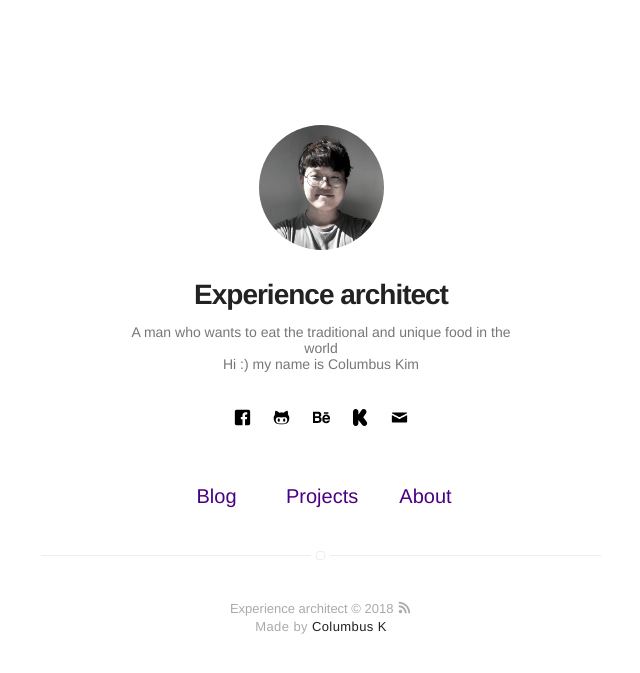
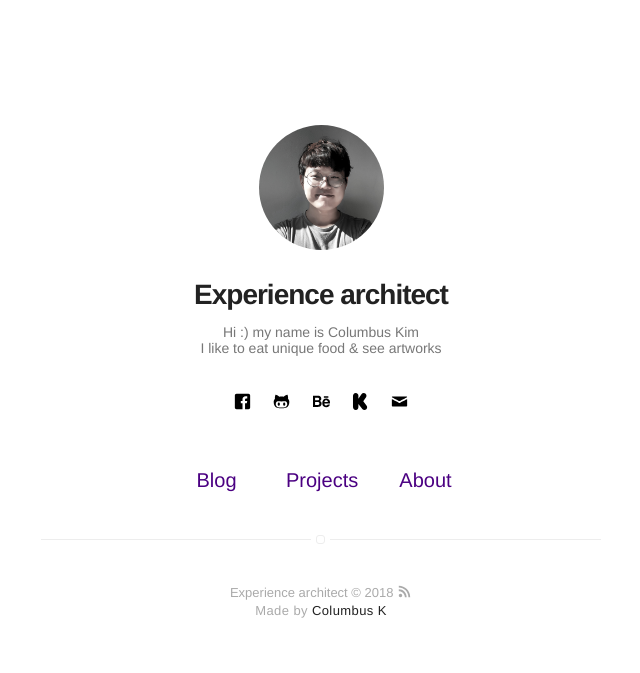
Before and after one commit to banjag954/banjag954.github.io, a Jekyll site: the page built from index.html, in a window 1280 px wide. Shown: the top 673 px of the page, without its empty margins (319-959 px from the left). Built offline with Jekyll 4.4.1, drawn with Linux system fonts in a browser that asks for light colours.

Commit message:
edit_profilile

```diff
--- a/_config.yml
+++ b/_config.yml
@@ -2,7 +2,7 @@ remote_theme: sergiokopplin/indigo
 
 # main text of home
 name: Experience architect
-bio: A man who wants to eat the traditional and unique food in the world<br /> Hi :) my name is Columbus Kim
+bio: Hi :) my name is Columbus Kim <br /> I like to eat unique food & see artworks
 
 # twitter summary info
 description: A blog about technology and stuff related
```
